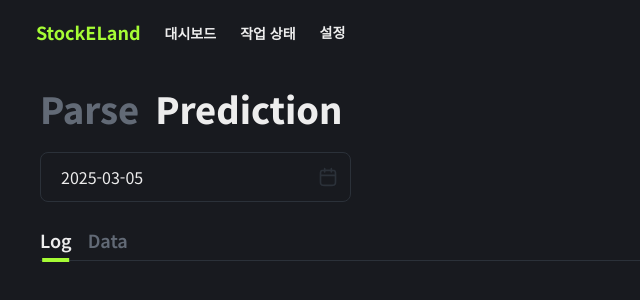
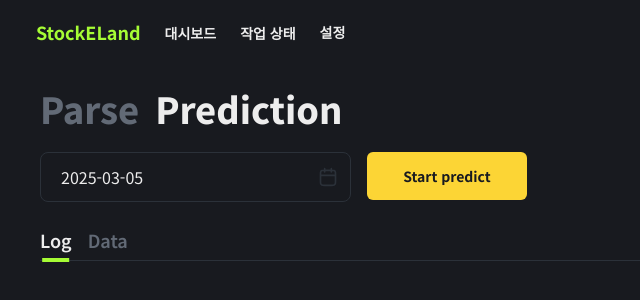
Before and after one commit to StockELand/stockeland-web, a Next.js app: page /process-status/prediction in a window 1280 px wide. Shown: the top 300 px of the page, without its empty margins (0-640 px from the left). Built offline with nearby package versions, Linux system fonts and the light colour scheme; no server answers.

Commit message:
[Update] 예측 시 날짜를 넣을 수 있도록 변경

```diff
--- a/src/app/process-status/prediction/page.tsx
+++ b/src/app/process-status/prediction/page.tsx
@@ -16,6 +16,7 @@ import { IPredictionLog } from "@/types/table";
 import PredictionDataTable from "@/components/domain/PredictionDataTable";
 import Input from "@/components/ui/Input";
 import CalendarIcon from "@/../public/assets/calendar.svg";
+import PredictionProcessButton from "@/components/domain/PredictionProcessButton";
 
 const statusProcessing = (
   data: { [key: string]: DisplayDateGroup } | undefined
@@ -78,7 +79,7 @@ export default function ParseStatus() {
 
   return (
     <>
-      <div className="mb-6 flex flex-row">
+      <div className="mb-6 flex flex-row gap-4">
         <DatePicker
           selectedDate={selectedDate}
           onChange={(date) => {
@@ -96,6 +97,9 @@ export default function ParseStatus() {
               placeholder="YYYY-MM-DD"
             />
           }
+        />
+        <PredictionProcessButton
+          date={selectedDate ? formatDate(selectedDate) : undefined}
         />
       </div>
 
--- a/src/components/domain/PredictionProcessButton.tsx
+++ b/src/components/domain/PredictionProcessButton.tsx
@@ -4,7 +4,22 @@ import useSSE from "@/hooks/useSSE";
 import { useEffect } from "react";
 import { mutate } from "swr";
 
-export default function PredictionProcessButton() {
+const fetcherWithBody = async (url: string, body: { date?: string }) => {
+  const response = await fetch(url, {
+    method: "POST",
+    headers: { "Content-Type": "application/json" },
+    body: JSON.stringify(body),
+  });
+  return response.json();
+};
+
+interface PredictionProcessButtonProps {
+  date?: string;
+}
+
+export default function PredictionProcessButton({
+  date,
+}: PredictionProcessButtonProps) {
   const { startSSE, status, setStatus, progress } = useSSE(
     "http://localhost:8080/event/predict/progress"
   );
@@ -12,7 +27,7 @@ export default function PredictionProcessButton() {
   const startPredicting = async () => {
     try {
       startSSE();
-      await fetch("http://localhost:8080/predict", { method: "POST" });
+      await fetcherWithBody("http://localhost:8080/predict", { date });
     } catch (error) {
       console.error("Error start Predict:", error);
     }
@@ -27,6 +42,7 @@ export default function PredictionProcessButton() {
       async function mutatePredictions() {
         await mutate("http://localhost:8080/stock/predictions");
         await mutate("http://localhost:8080/stock/all");
+        await mutate(`http://localhost:8080/predict/logs`);
         setStatus("Pending");
       }
       mutatePredictions();
@@ -40,7 +56,10 @@ export default function PredictionProcessButton() {
   };
 
   return (
-    <Button onClick={startPredicting} className="overflow-x-auto relative">
+    <Button
+      onClick={startPredicting}
+      className="overflow-x-auto relative min-w-40"
+    >
       {status !== "Completed" && status !== "Pending" && (
         <div
           className="absolute inset-0 bg-rise text-xs h-full text-inverseForground text-center leading-none"
```
